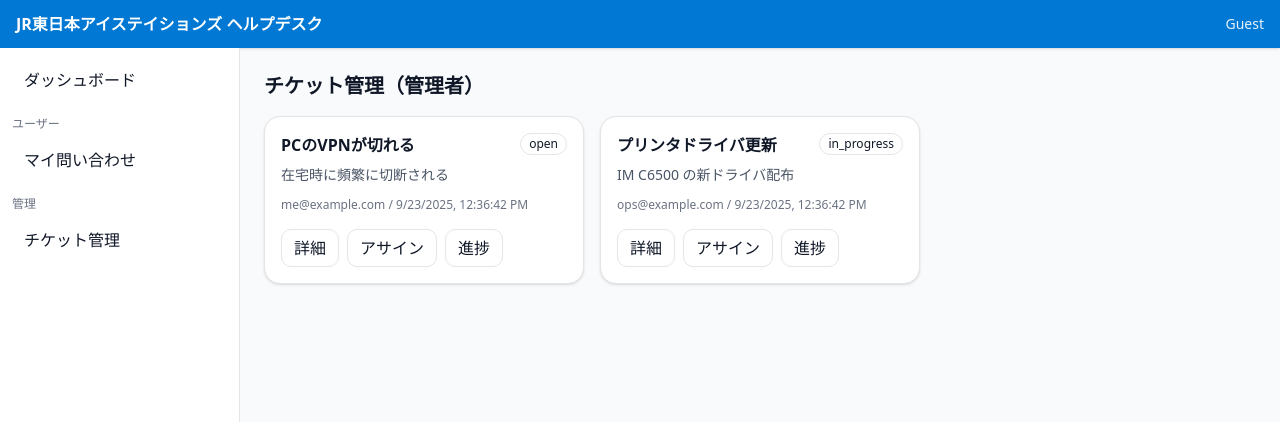
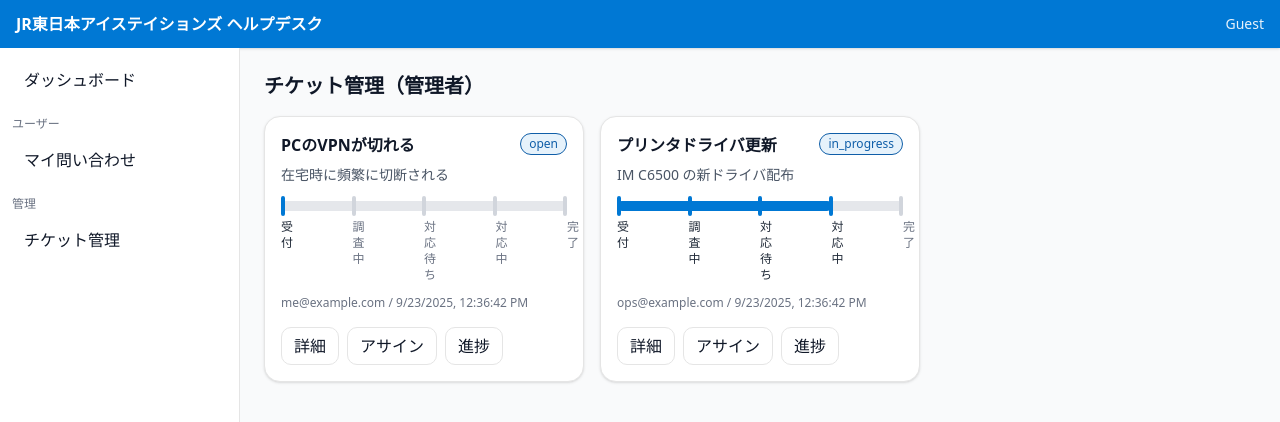
Before and after one commit to rikuo26/helpdesk-ui, a Next.js app: page /admin/tickets in a window 1280 px wide. Shown: the top 422 px of the page. Built offline with nearby package versions, Linux system fonts and the light colour scheme.

Commit message:
UI: ステータス進捗バーを太く・見やすく適用（カードに確実に組み込み）

```diff
--- /dev/null
+++ b/src/components/StatusProgress.tsx
@@ -0,0 +1,81 @@
+"use client";
+import React from "react";
+
+/** 表示順（左→右） */
+const STEPS: { key: StatusKey; label: string }[] = [
+  { key: "open",           label: "受付" },
+  { key: "investigating",  label: "調査中" },
+  { key: "waiting",        label: "対応待ち" },
+  { key: "in_progress",    label: "対応中" },
+  { key: "done",           label: "完了" },
+];
+
+export type StatusKey = "open"|"investigating"|"waiting"|"in_progress"|"done";
+
+export function normalizeStatus(s?: string): StatusKey {
+  switch (s) {
+    case "open": return "open";
+    case "investigating": return "investigating";
+    case "waiting": return "waiting";
+    case "in_progress": return "in_progress";
+    case "done":
+    case "resolved":
+    case "closed":
+      return "done";
+    default:
+      return "open";
+  }
+}
+
+export default function StatusProgress({ current }: { current?: string }) {
+  const now = normalizeStatus(current);
+  const idx = STEPS.findIndex(s => s.key === now);
+
+  const percent = Math.max(0, idx) * (100 / (STEPS.length - 1));
+
+  return (
+    <div className="mt-4">
+      {/* ベースライン（太め） */}
+      <div className="relative h-2.5 bg-gray-200 rounded-full">
+        {/* 進捗（Azureブルー） */}
+        <div
+          className="absolute h-2.5 bg-[#0078D4] rounded-full transition-all"
+          style={{ width: `${percent}%` }}
+        />
+        {/* 丸（各ステップ位置） */}
+        <div className="absolute inset-0 flex justify-between items-center px-[2px]">
+          {STEPS.map((s, i) => {
+            const active = i <= idx;
+            return (
+              <div key={s.key} className="relative flex items-center justify-center" style={{ width: 0 }}>
+                <span
+                  className={[
+                    "block w-5 h-5 rounded-full bg-white border-2",
+                    active ? "border-[#0078D4]" : "border-gray-300"
+                  ].join(" ")}
+                  title={s.label}
+                />
+              </div>
+            );
+          })}
+        </div>
+      </div>
+
+      {/* ラベル行（現在位置まで濃色） */}
+      <div className="mt-2 flex justify-between text-xs">
+        {STEPS.map((s, i) => {
+          const active = i <= idx;
+          return (
+            <span
+              key={s.key}
+              className={active ? "font-medium text-[#1f2937]" : "text-gray-500"}
+              style={{ width: 0 }}
+            >
+              {s.label}
+            </span>
+          );
+        })}
+      </div>
+    </div>
+  );
+}
--- a/src/components/TicketsGrid.tsx
+++ b/src/components/TicketsGrid.tsx
@@ -1,13 +1,14 @@
 "use client";
 import { useEffect, useState } from "react";
 import { toast } from "@/components/toast";
+import StatusProgress from "@/components/StatusProgress";
 
 export type Ticket = {
   id: string;
   title: string;
   description: string;
   owner?: string;
-  status?: "open" | "in_progress" | "done";
+  status?: "open" | "investigating" | "waiting" | "in_progress" | "done";
   createdAt?: string;
 };
 
@@ -39,18 +40,25 @@
         <article key={t.id} className="bg-white border rounded-2xl p-4 shadow-sm">
           <div className="flex items-start justify-between">
             <h2 className="font-semibold line-clamp-1">{t.title}</h2>
-            <span className="text-xs rounded-full px-2 py-0.5 border">{t.status ?? "open"}</span>
+            <span className="text-xs rounded-full px-2 py-0.5 border text-[#0f5ea8] border-[#0f5ea8] bg-[#E6F2FB]">
+              {t.status ?? "open"}
+            </span>
           </div>
+
           <p className="mt-2 text-sm text-gray-600 line-clamp-3">{t.description}</p>
+
+          {/* 進捗バー */}
+          <StatusProgress current={t.status} />
+
           <div className="mt-3 text-xs text-gray-500">
             {(t.owner ?? "me")} / {new Date(t.createdAt ?? Date.now()).toLocaleString()}
           </div>
           <div className="mt-4 flex gap-2">
-            <a className="px-3 py-1.5 rounded-lg border hover:bg-gray-50" href={`/tickets/${t.id}`}>詳細</a>
+            <a className="px-3 py-1.5 rounded-lg border hover:bg-[#E6F2FB]" href={`/tickets/${t.id}`}>詳細</a>
             {admin && (
               <>
-                <button className="px-3 py-1.5 rounded-lg border hover:bg-gray-50" onClick={() => toast.info("アサイン（後で実装）")}>アサイン</button>
-                <button className="px-3 py-1.5 rounded-lg border hover:bg-gray-50" onClick={() => toast.success("進捗更新（後で実装）")}>進捗</button>
+                <button className="px-3 py-1.5 rounded-lg border hover:bg-[#E6F2FB]" onClick={() => toast.info("アサイン（後で実装）")}>アサイン</button>
+                <button className="px-3 py-1.5 rounded-lg border hover:bg-[#E6F2FB]" onClick={() => toast.success("進捗更新（後で実装）")}>進捗</button>
               </>
             )}
           </div>
```
